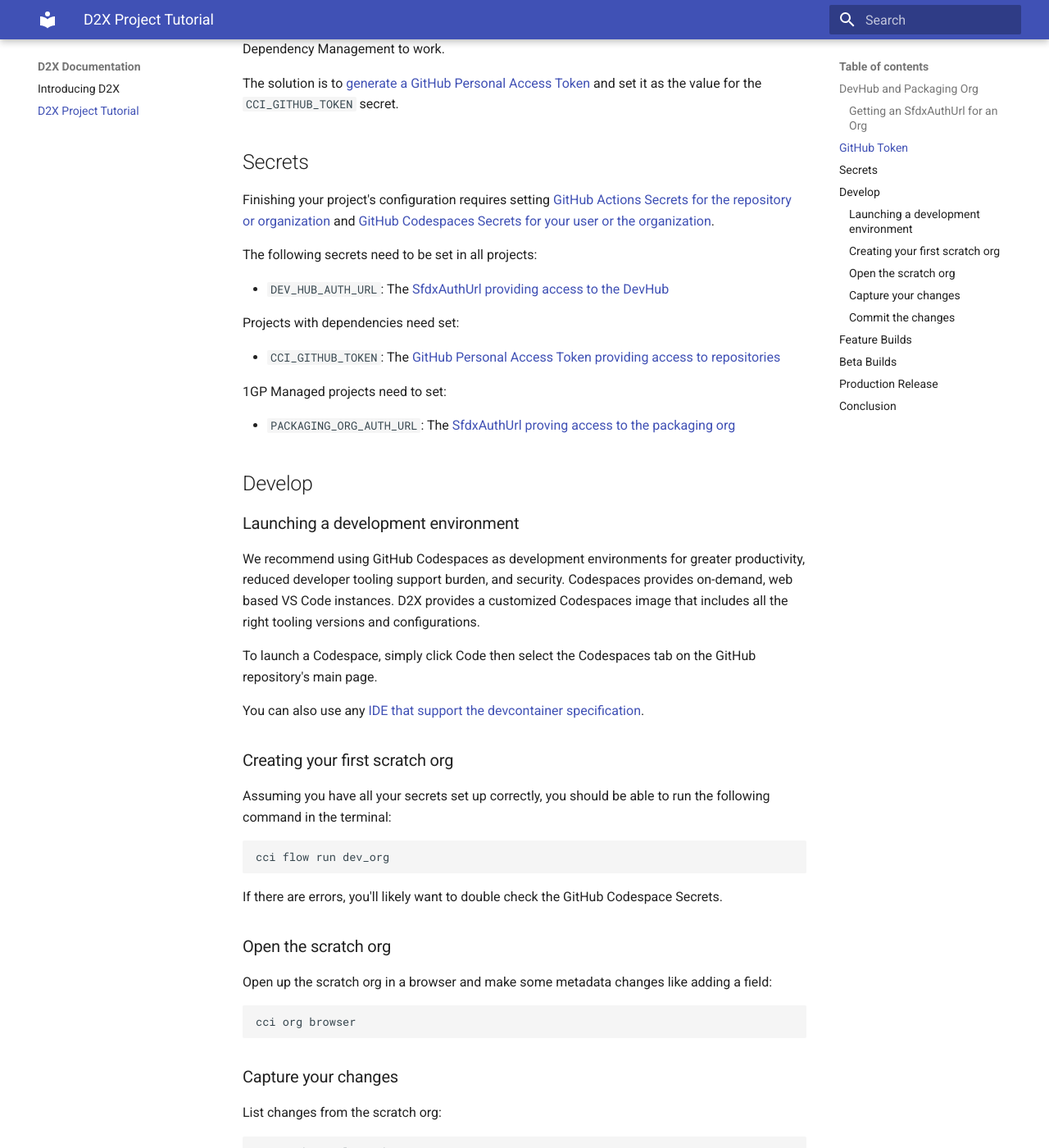
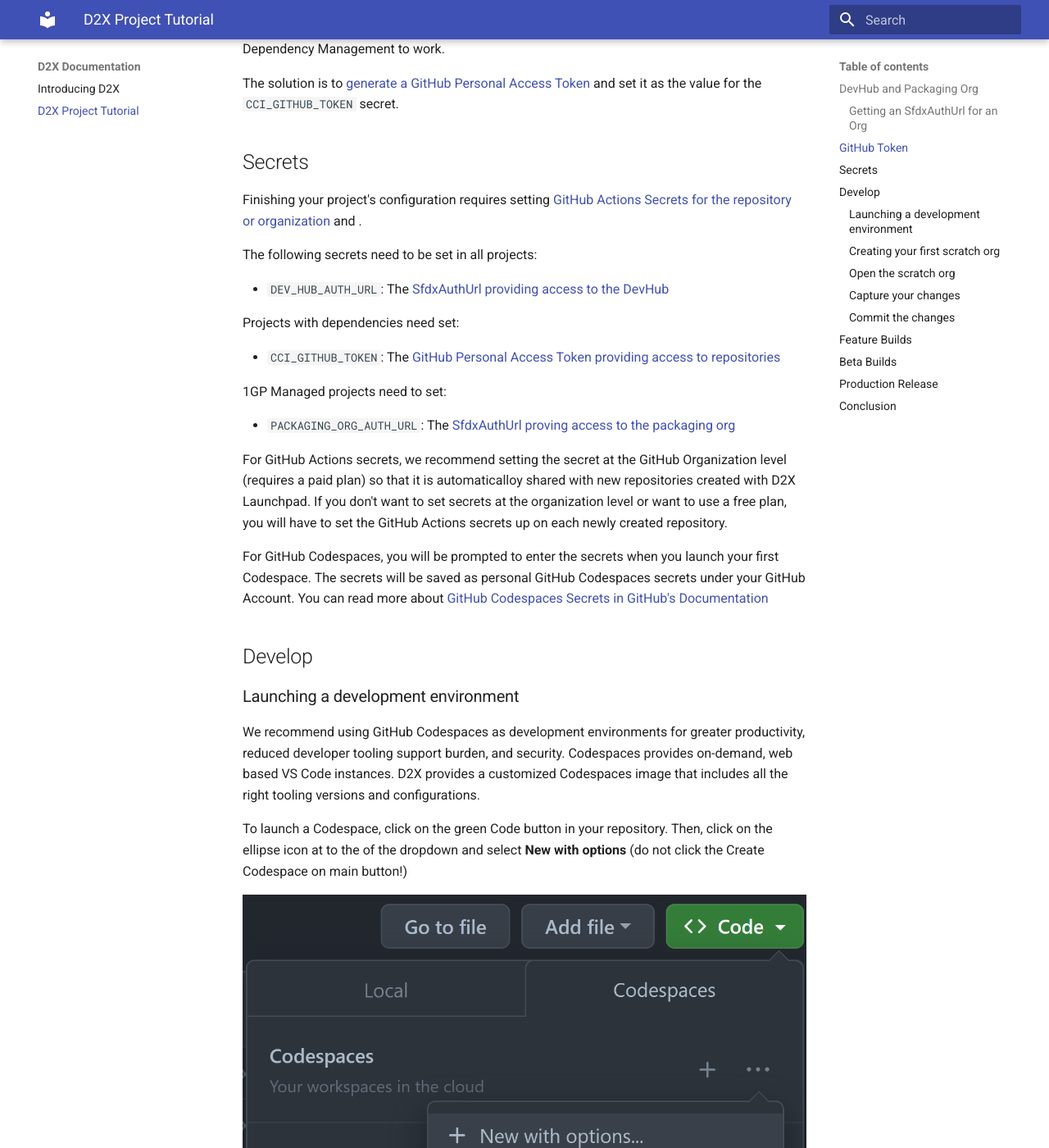
Before and after one commit to muselab-d2x/d2x, an MkDocs documentation site: the page built from docs/tutorial.md, in a window 1280 px wide and 1400 px high, scrolled down 1061 px. Shown: the whole window at 82% size. Built offline with MkDocs 1.6.1 and Material for MkDocs 9.7.7, drawn with Linux system fonts in a browser that asks for light colours; some of the changed text lies outside the part shown.

Commit message:
Doc changes to reflect Codespaces Recommended Secrets

```diff
--- a/docs/tutorial.md
+++ b/docs/tutorial.md
@@ -28,7 +28,7 @@
 
 ## Secrets
 
-Finishing your project's configuration requires setting [GitHub Actions Secrets for the repository or organization]() and [GitHub Codespaces Secrets for your user or the organization](https://docs.github.com/en/codespaces/managing-codespaces-for-your-organization/managing-secrets-for-your-repository-and-organization-for-github-codespaces#recommended-secrets-for-a-repository).
+Finishing your project's configuration requires setting [GitHub Actions Secrets for the repository or organization](https://docs.github.com/en/actions/security-guides/using-secrets-in-github-actions) and .
 
 The following secrets need to be set in all projects:
 
@@ -42,7 +42,9 @@
 
 * `PACKAGING_ORG_AUTH_URL`: The [SfdxAuthUrl proving access to the packaging org](#devhub-and-packaging-org)
 
+For GitHub Actions secrets, we recommend setting the secret at the GitHub Organization level (requires a paid plan) so that it is automaticalloy shared with new repositories created with D2X Launchpad. If you don't want to set secrets at the organization level or want to use a free plan, you will have to set the GitHub Actions secrets up on each newly created repository.
 
+For GitHub Codespaces, you will be prompted to enter the secrets when you launch your first Codespace. The secrets will be saved as personal GitHub Codespaces secrets under your GitHub Account. You can read more about [GitHub Codespaces Secrets in GitHub's Documentation](https://docs.github.com/en/codespaces/managing-codespaces-for-your-organization/managing-secrets-for-your-repository-and-organization-for-github-codespaces#recommended-secrets-for-a-repository)
 
 ## Develop
 
@@ -50,7 +52,15 @@
 
 We recommend using GitHub Codespaces as development environments for greater productivity, reduced developer tooling support burden, and security. Codespaces provides on-demand, web based VS Code instances. D2X provides a customized Codespaces image that includes all the right tooling versions and configurations.
 
-To launch a Codespace, simply click Code then select the Codespaces tab on the GitHub repository's main page.
+To launch a Codespace, click on the green Code button in your repository. Then, click on the ellipse icon at to the of the dropdown and select **New with options** (do not click the Create Codespace on main button!)
+
+![Launch Codespace using New with options](assets/images/Codespaces-New-with-options.png)
+
+You should then see a form to launch a Codespace. Leave the defaults at the top and go to the **Recommended Secrets** section. If you created your CCI_GITHUB_TOKEN and DEV_HUB_AUTH_URL Codespaces secrets already, you will see checkboxes to add them to your repository. If you don't have the secrets set, you'll be given a text field to paste the secrets you collected earlier.
+
+![Launch Codespace Form's Recommended Secrets using New with options](assets/images/Codespaces-New-with-options-form.png)
+
+If you don't see this form, you likely accidentally clicked the **Create Codespace on main** button and need to create a new Codespace using  **New with options**.
 
 You can also use any [IDE that support the devcontainer specification](https://containers.dev/supporting).
 
```
Also changed, not shown: docs/assets/images/Codespaces-New-with-options-form.png (added), docs/assets/images/Codespaces-New-with-options.png (added), docs/image.png (added).
